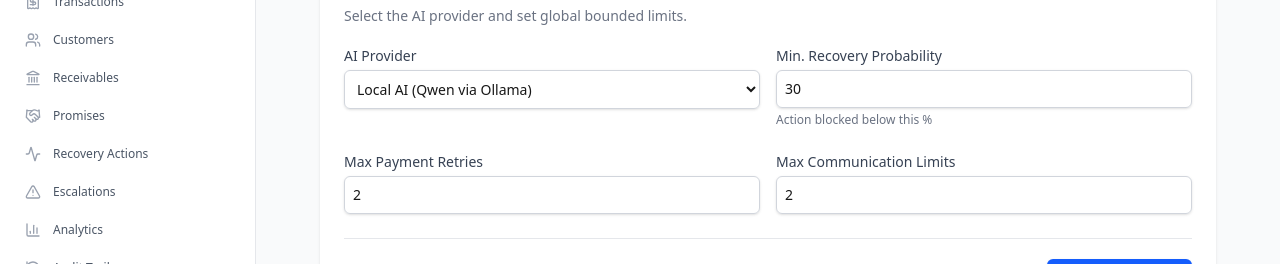
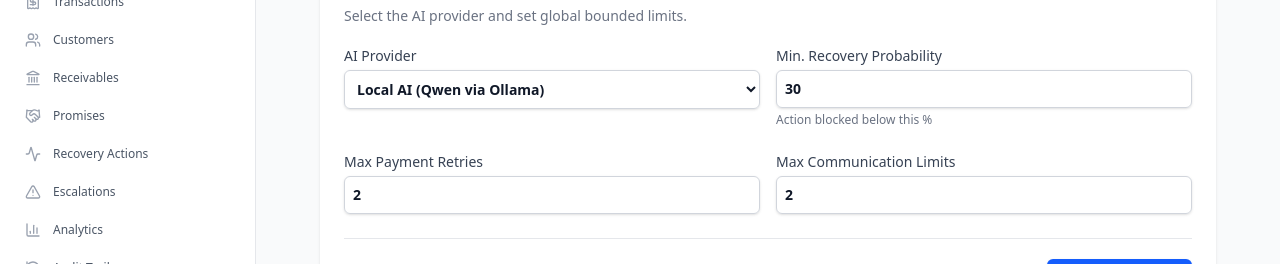
Before and after one commit to RangeshPandianPT/revenue-recovery-agent, a Next.js app in the folder frontend/: page /settings in a window 1280 px wide. Shown: the part 247-511 px from the top of the page. Built offline with nearby package versions, Linux system fonts and the light colour scheme.

Commit message:
fix: resolve low-contrast input text in simulator and settings forms

```diff
--- a/frontend/app/settings/page.tsx
+++ b/frontend/app/settings/page.tsx
@@ -38,7 +38,7 @@ export default function Settings() {
               <div className="sm:col-span-3">
                 <label className="block text-sm font-medium text-gray-700">AI Provider</label>
                 <div className="mt-1">
-                  <select className="block w-full rounded-md border-gray-300 shadow-sm focus:border-blue-500 focus:ring-blue-500 sm:text-sm p-2 border">
+                  <select className="block w-full rounded-md border-gray-300 shadow-sm focus:border-blue-500 focus:ring-blue-500 sm:text-sm p-2 border text-gray-900 font-bold">
                     <option>Local AI (Qwen via Ollama)</option>
                     <option>Cloud AI (Gemini)</option>
                     <option>Demo Fallback Engine</option>
@@ -49,7 +49,7 @@ export default function Settings() {
               <div className="sm:col-span-3">
                 <label className="block text-sm font-medium text-gray-700">Min. Recovery Probability</label>
                 <div className="mt-1">
-                  <input type="number" defaultValue={30} className="block w-full rounded-md border-gray-300 shadow-sm focus:border-blue-500 focus:ring-blue-500 sm:text-sm p-2 border" />
+                  <input type="number" defaultValue={30} className="block w-full rounded-md border-gray-300 shadow-sm focus:border-blue-500 focus:ring-blue-500 sm:text-sm p-2 border text-gray-900 font-bold" />
                 </div>
                 <p className="mt-1 text-xs text-gray-500">Action blocked below this %</p>
               </div>
@@ -57,14 +57,14 @@ export default function Settings() {
               <div className="sm:col-span-3">
                 <label className="block text-sm font-medium text-gray-700">Max Payment Retries</label>
                 <div className="mt-1">
-                  <input type="number" defaultValue={2} className="block w-full rounded-md border-gray-300 shadow-sm focus:border-blue-500 focus:ring-blue-500 sm:text-sm p-2 border" />
+                  <input type="number" defaultValue={2} className="block w-full rounded-md border-gray-300 shadow-sm focus:border-blue-500 focus:ring-blue-500 sm:text-sm p-2 border text-gray-900 font-bold" />
                 </div>
               </div>
 
               <div className="sm:col-span-3">
                 <label className="block text-sm font-medium text-gray-700">Max Communication Limits</label>
                 <div className="mt-1">
-                  <input type="number" defaultValue={2} className="block w-full rounded-md border-gray-300 shadow-sm focus:border-blue-500 focus:ring-blue-500 sm:text-sm p-2 border" />
+                  <input type="number" defaultValue={2} className="block w-full rounded-md border-gray-300 shadow-sm focus:border-blue-500 focus:ring-blue-500 sm:text-sm p-2 border text-gray-900 font-bold" />
                 </div>
               </div>
             </div>
--- a/frontend/app/simulator/page.tsx
+++ b/frontend/app/simulator/page.tsx
@@ -77,7 +77,7 @@ export default function Simulator() {
                 type="number"
                 value={inputs.revenueRisk}
                 onChange={(e) => setInputs({...inputs, revenueRisk: Number(e.target.value)})}
-                className="mt-1 block w-full rounded-md border-gray-300 shadow-sm focus:border-blue-500 focus:ring-blue-500 sm:text-sm p-2 border"
+                className="mt-1 block w-full rounded-md border-gray-300 shadow-sm focus:border-blue-500 focus:ring-blue-500 sm:text-sm p-2 border text-gray-900 font-bold"
               />
             </div>
             <div>
@@ -86,7 +86,7 @@ export default function Simulator() {
                 type="number"
                 value={inputs.cases}
                 onChange={(e) => setInputs({...inputs, cases: Number(e.target.value)})}
-                className="mt-1 block w-full rounded-md border-gray-300 shadow-sm focus:border-blue-500 focus:ring-blue-500 sm:text-sm p-2 border"
+                className="mt-1 block w-full rounded-md border-gray-300 shadow-sm focus:border-blue-500 focus:ring-blue-500 sm:text-sm p-2 border text-gray-900 font-bold"
               />
             </div>
             <div>
@@ -95,7 +95,7 @@ export default function Simulator() {
                 type="number"
                 value={inputs.avgTransaction}
                 onChange={(e) => setInputs({...inputs, avgTransaction: Number(e.target.value)})}
-                className="mt-1 block w-full rounded-md border-gray-300 shadow-sm focus:border-blue-500 focus:ring-blue-500 sm:text-sm p-2 border"
+                className="mt-1 block w-full rounded-md border-gray-300 shadow-sm focus:border-blue-500 focus:ring-blue-500 sm:text-sm p-2 border text-gray-900 font-bold"
               />
             </div>
 
```
